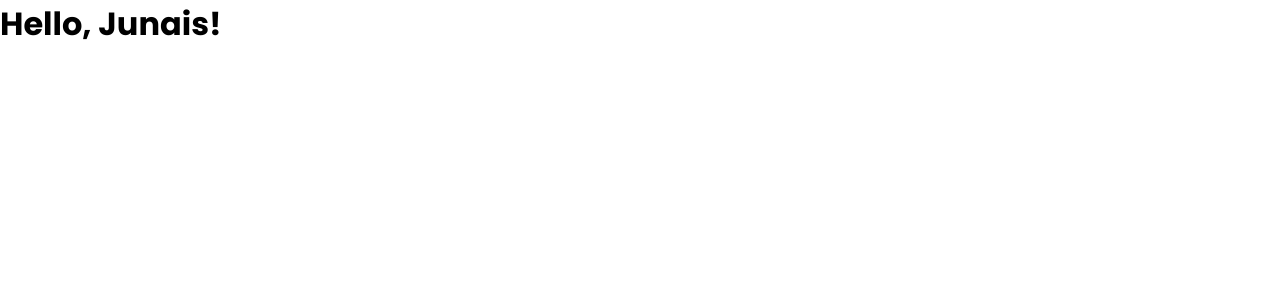
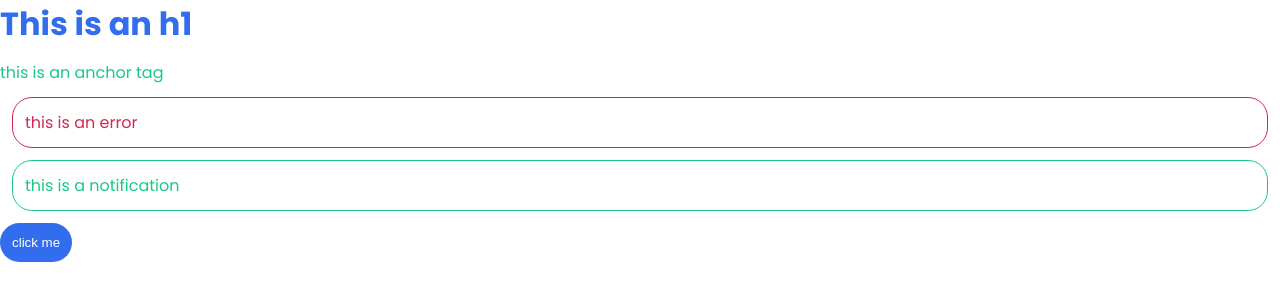
Before and after one commit to junaisbabu/sass, a website: page index.html in a window 1280 px wide. Drawn offline with Linux system fonts and the light colour scheme.

Commit message:
#3 - completed

```diff
--- a/index.html
+++ b/index.html
@@ -7,6 +7,10 @@
     <title>Complete SASS</title>
   </head>
   <body>
-    <h1>Hello, Junais!</h1>
+    <h1>This is an h1</h1>
+    <a href="#">this is an anchor tag</a>
+    <p class="error">this is an error</p>
+    <p class="notification">this is a notification</p>
+    <button>click me</button>
   </body>
 </html>
--- a/index.scss
+++ b/index.scss
@@ -29,8 +29,53 @@ img {
   max-width: 100%;
 }
 
+// theme colors
+$primary: #326dee !default;
+$secondary: #1ac886 !default;
+$error: #d32752 !default;
+$info: #f6c31c !default;
+
+// spacing
+$base-padding: 0.75rem;
+$base-margin: 0.75rem;
+
+// borders
+$base-border-thickness: 1px;
+$base-border-radius: 20px;
+
 h1 {
-  a {
-    color: red;
-  }
+  color: $primary;
+
+  margin-bottom: $base-margin;
 }
+a {
+  color: $secondary;
+}
+button {
+  color: white;
+  border: 0;
+  background: $primary;
+
+  border-radius: $base-border-radius;
+  padding: $base-padding;
+}
+.error {
+  color: $error;
+  border-color: $error;
+  border-style: solid;
+
+  margin: $base-margin;
+  padding: $base-padding;
+  border-radius: $base-border-radius;
+  border-width: $base-border-thickness;
+}
+.notification {
+  color: $secondary;
+  border-color: $secondary;
+  border-style: solid;
+
+  margin: $base-margin;
+  padding: $base-padding;
+  border-radius: $base-border-radius;
+  border-width: $base-border-thickness;
+}
```
Also changed, not shown: css/index.css.
